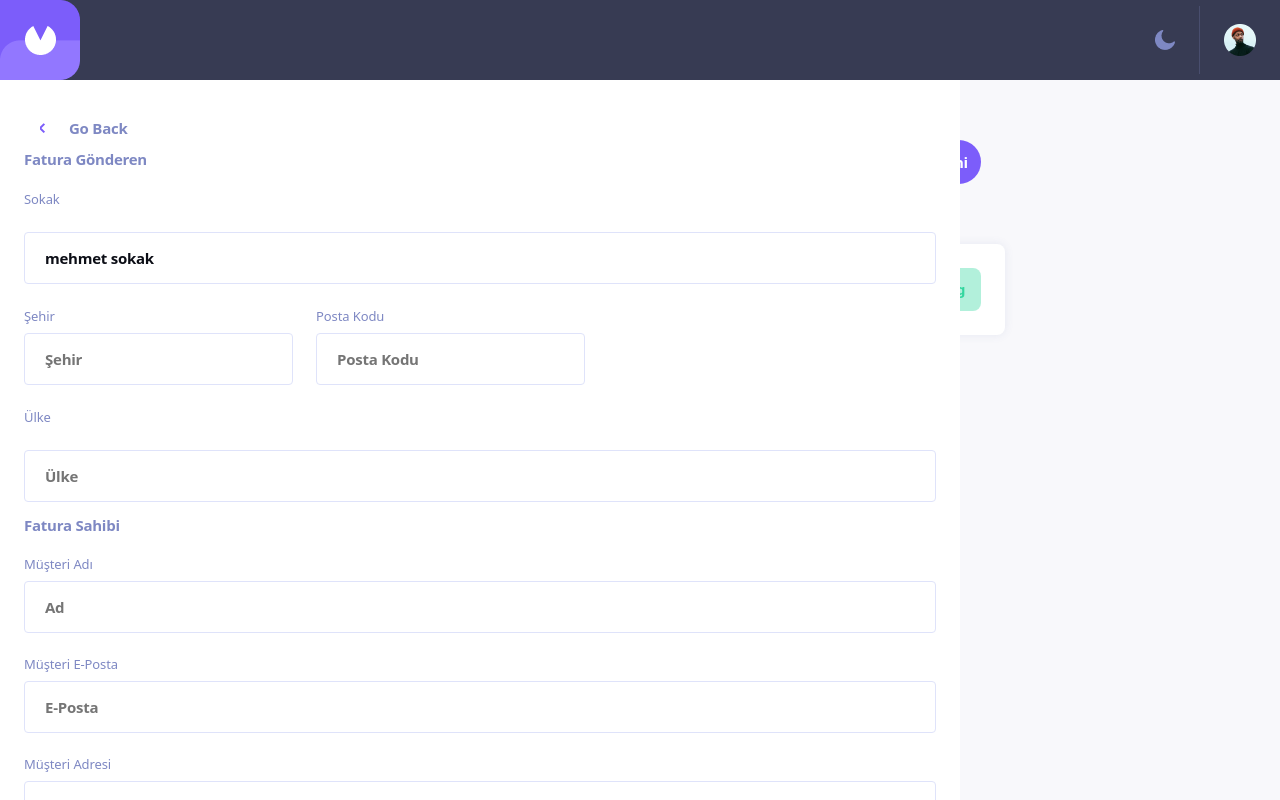
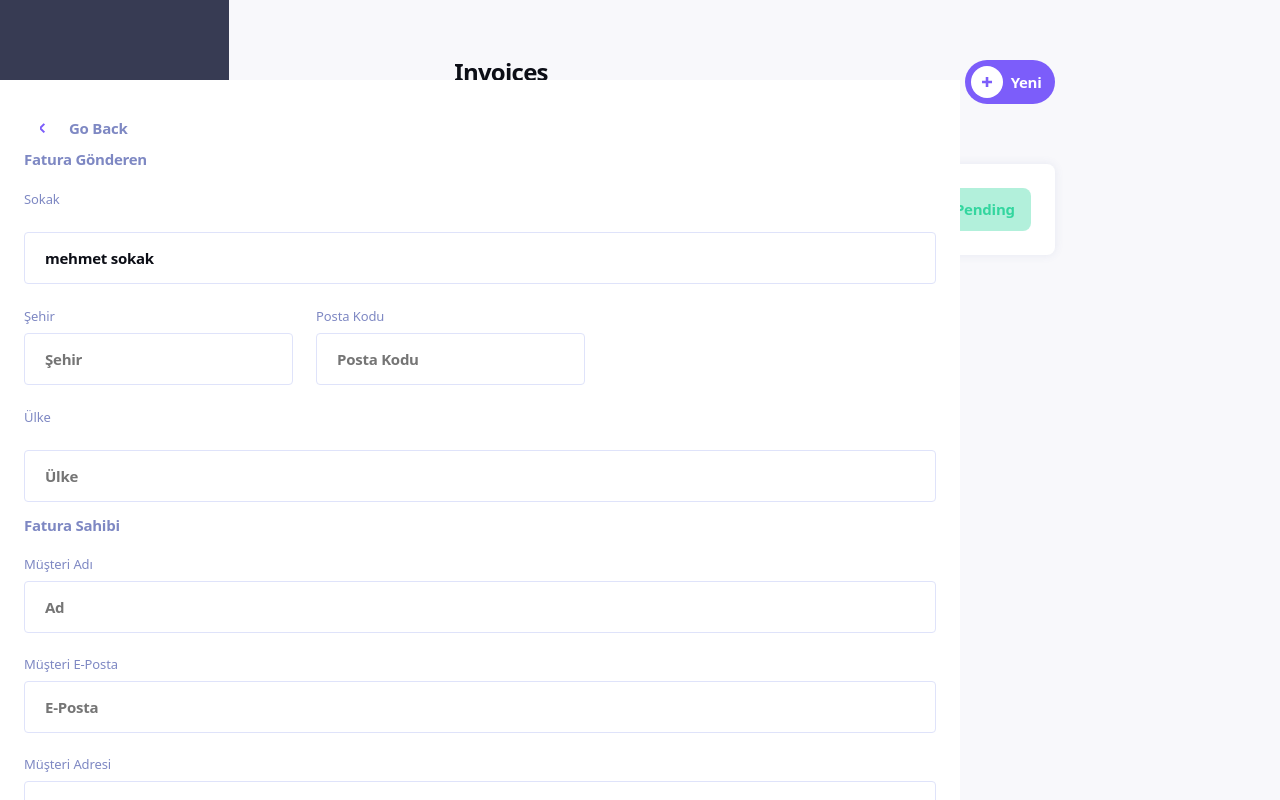
Before and after one commit to beratdimen/invoice-app, a Next.js app: page / in a window 1280 px wide. Built offline with nearby package versions, Linux system fonts and the light colour scheme.

Commit message:
css hotfix

```diff
--- a/components/invoice-add/style.css
+++ b/components/invoice-add/style.css
@@ -1,4 +1,5 @@
 .addInvoiceContainer {
+  display: flex;
   .commentsRightSideBar {
     width: 0;
     background: white;
@@ -23,6 +24,7 @@
   .invoiceOverview {
     display: flex;
     flex-direction: column;
+    margin: 0 auto;
 
     .actions {
       display: flex;
```
